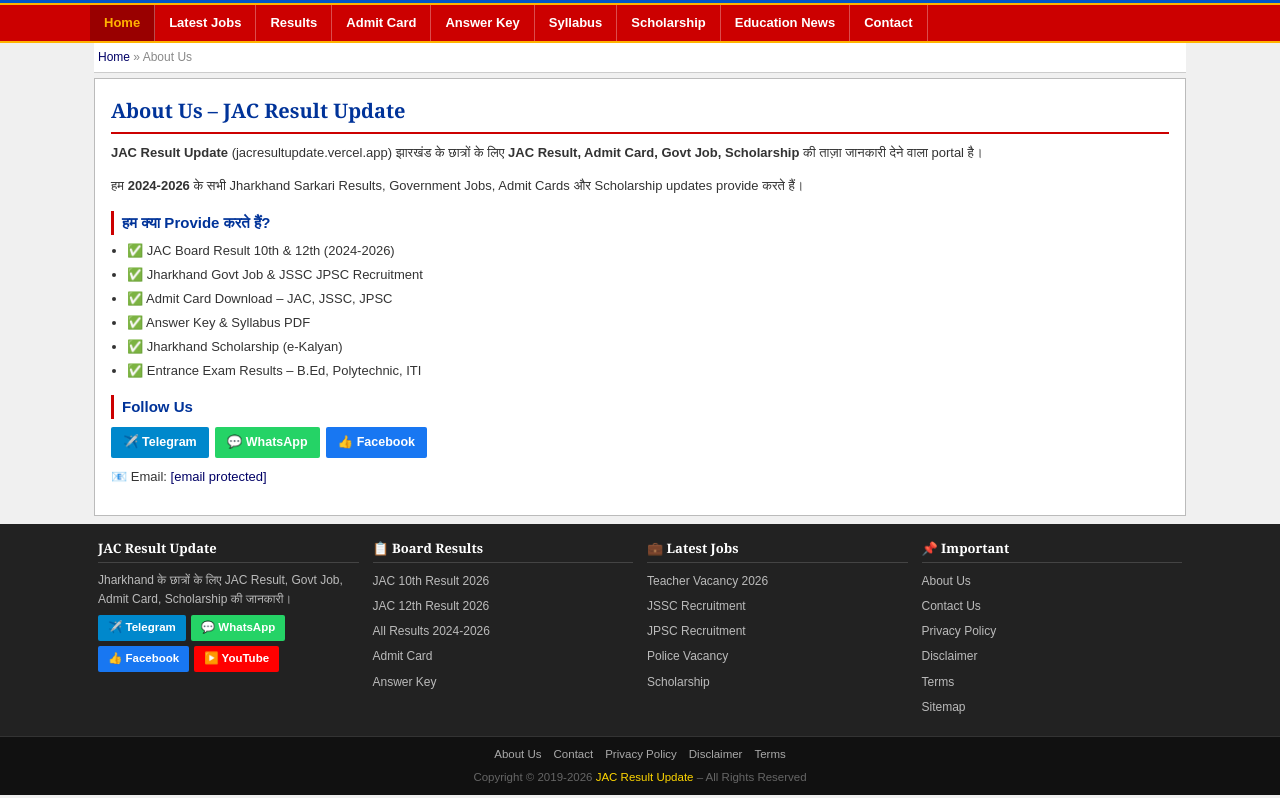
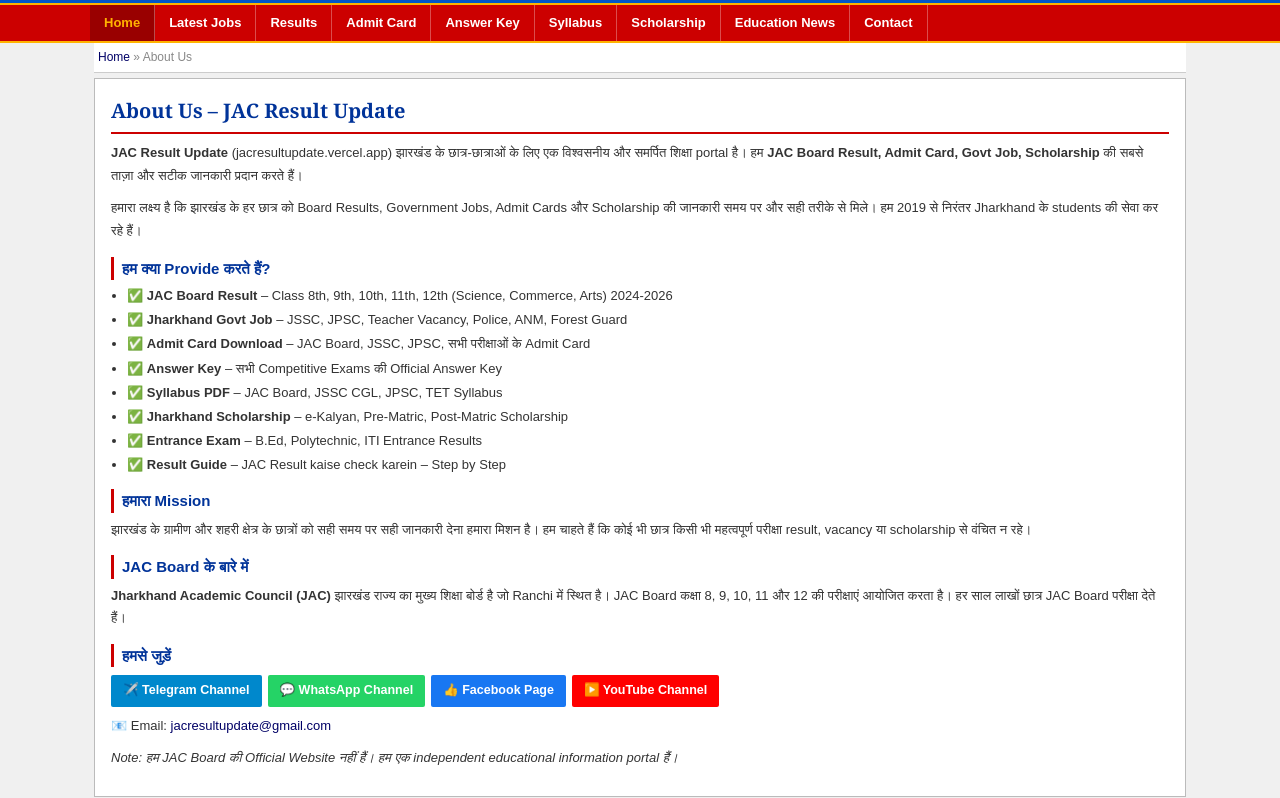
Before and after one commit to rishisinghray/jacresultupdate, a plain HTML site: page about.html in a window 1280 px wide. Shown: the part 177-975 px from the top of the page. Drawn offline with Linux system fonts and the light colour scheme; files that its build step writes are made by us from their sources.

Commit message:
Add files via upload

```diff
--- a/about.html
+++ b/about.html
@@ -68,20 +68,40 @@
 <nav><button class="ntog" onclick="document.getElementById('nl').classList.toggle('open')">☰ Menu</button><div class="nlist" id="nl"><a href="index.html" class="act">Home</a><a href="latest-jobs.html" class="">Latest Jobs</a><a href="results.html" class="">Results</a><a href="admit-card.html" class="">Admit Card</a><a href="answer-key.html" class="">Answer Key</a><a href="syllabus.html" class="">Syllabus</a><a href="scholarship.html" class="">Scholarship</a><a href="education-news.html" class="">Education News</a><a href="contact.html" class="">Contact</a></div></nav>
 <div class="wrap">
 <div class="bc" style="padding:5px 4px"><a href="index.html">Home</a> » About Us</div>
-<div class="art-box"><h1>About Us – JAC Result Update</h1>
-    <p><strong>JAC Result Update</strong> (jacresultupdate.vercel.app) झारखंड के छात्रों के लिए <strong>JAC Result, Admit Card, Govt Job, Scholarship</strong> की ताज़ा जानकारी देने वाला portal है।</p>
-    <p>हम <strong>2024-2026</strong> के सभी Jharkhand Sarkari Results, Government Jobs, Admit Cards और Scholarship updates provide करते हैं।</p>
-    <h2>हम क्या Provide करते हैं?</h2>
-    <ul><li>✅ JAC Board Result 10th & 12th (2024-2026)</li><li>✅ Jharkhand Govt Job & JSSC JPSC Recruitment</li>
-    <li>✅ Admit Card Download – JAC, JSSC, JPSC</li><li>✅ Answer Key & Syllabus PDF</li>
-    <li>✅ Jharkhand Scholarship (e-Kalyan)</li><li>✅ Entrance Exam Results – B.Ed, Polytechnic, ITI</li></ul>
-    <h2>Follow Us</h2>
-    <div style="display:flex;gap:6px;flex-wrap:wrap;margin:8px 0">
-    <a href="https://t.me/JacResultUpdate" style="background:#0088cc;color:#fff;padding:6px 12px;border-radius:2px;font-size:12.5px;font-weight:bold" target="_blank">✈️ Telegram</a>
-    <a href="https://whatsapp.com/channel/0029Vb7hubz7IUYa8nqCCa3D" style="background:#25d366;color:#fff;padding:6px 12px;border-radius:2px;font-size:12.5px;font-weight:bold" target="_blank">💬 WhatsApp</a>
-    <a href="https://www.facebook.com/share/1CeTvhus63/" style="background:#1877f2;color:#fff;padding:6px 12px;border-radius:2px;font-size:12.5px;font-weight:bold" target="_blank">👍 Facebook</a>
-    </div>
-    <p>📧 Email: <a href="/cdn-cgi/l/email-protection" class="__cf_email__" data-cfemail="690a06071d080a1d2903080a1b0c1a1c051d1c190d081d0c470a0604">[email&#160;protected]</a></p></div></div>
+<div class="art-box">
+<h1>About Us – JAC Result Update</h1>
+<p><strong>JAC Result Update</strong> (jacresultupdate.vercel.app) झारखंड के छात्र-छात्राओं के लिए एक विश्वसनीय और समर्पित शिक्षा portal है। हम <strong>JAC Board Result, Admit Card, Govt Job, Scholarship</strong> की सबसे ताज़ा और सटीक जानकारी प्रदान करते हैं।</p>
+
+<p>हमारा लक्ष्य है कि झारखंड के हर छात्र को Board Results, Government Jobs, Admit Cards और Scholarship की जानकारी समय पर और सही तरीके से मिले। हम 2019 से निरंतर Jharkhand के students की सेवा कर रहे हैं।</p>
+
+<h2>हम क्या Provide करते हैं?</h2>
+<ul>
+<li>✅ <strong>JAC Board Result</strong> – Class 8th, 9th, 10th, 11th, 12th (Science, Commerce, Arts) 2024-2026</li>
+<li>✅ <strong>Jharkhand Govt Job</strong> – JSSC, JPSC, Teacher Vacancy, Police, ANM, Forest Guard</li>
+<li>✅ <strong>Admit Card Download</strong> – JAC Board, JSSC, JPSC, सभी परीक्षाओं के Admit Card</li>
+<li>✅ <strong>Answer Key</strong> – सभी Competitive Exams की Official Answer Key</li>
+<li>✅ <strong>Syllabus PDF</strong> – JAC Board, JSSC CGL, JPSC, TET Syllabus</li>
+<li>✅ <strong>Jharkhand Scholarship</strong> – e-Kalyan, Pre-Matric, Post-Matric Scholarship</li>
+<li>✅ <strong>Entrance Exam</strong> – B.Ed, Polytechnic, ITI Entrance Results</li>
+<li>✅ <strong>Result Guide</strong> – JAC Result kaise check karein – Step by Step</li>
+</ul>
+
+<h2>हमारा Mission</h2>
+<p>झारखंड के ग्रामीण और शहरी क्षेत्र के छात्रों को सही समय पर सही जानकारी देना हमारा मिशन है। हम चाहते हैं कि कोई भी छात्र किसी भी महत्वपूर्ण परीक्षा result, vacancy या scholarship से वंचित न रहे।</p>
+
+<h2>JAC Board के बारे में</h2>
+<p><strong>Jharkhand Academic Council (JAC)</strong> झारखंड राज्य का मुख्य शिक्षा बोर्ड है जो Ranchi में स्थित है। JAC Board कक्षा 8, 9, 10, 11 और 12 की परीक्षाएं आयोजित करता है। हर साल लाखों छात्र JAC Board परीक्षा देते हैं।</p>
+
+<h2>हमसे जुड़ें</h2>
+<div style="display:flex;gap:6px;flex-wrap:wrap;margin:8px 0">
+<a href="https://t.me/JacResultUpdate" style="background:#0088cc;color:#fff;padding:6px 12px;border-radius:2px;font-size:12.5px;font-weight:bold" target="_blank">✈️ Telegram Channel</a>
+<a href="https://whatsapp.com/channel/0029Vb7hubz7IUYa8nqCCa3D" style="background:#25d366;color:#fff;padding:6px 12px;border-radius:2px;font-size:12.5px;font-weight:bold" target="_blank">💬 WhatsApp Channel</a>
+<a href="https://www.facebook.com/share/1CeTvhus63/" style="background:#1877f2;color:#fff;padding:6px 12px;border-radius:2px;font-size:12.5px;font-weight:bold" target="_blank">👍 Facebook Page</a>
+<a href="https://www.youtube.com/@JACResultUpdate1" style="background:#ff0000;color:#fff;padding:6px 12px;border-radius:2px;font-size:12.5px;font-weight:bold" target="_blank">▶️ YouTube Channel</a>
+</div>
+<p>📧 Email: <a href="mailto:jacresultupdate@gmail.com">jacresultupdate@gmail.com</a></p>
+<p><em>Note: हम JAC Board की Official Website नहीं हैं। हम एक independent educational information portal हैं।</em></p>
+</div></div>
 <div class="site-footer"><div class="finner">
 <div class="fc"><h4>JAC Result Update</h4><p>Jharkhand के छात्रों के लिए JAC Result, Govt Job, Admit Card, Scholarship की जानकारी।</p><div class="socrow"><a href="https://t.me/JacResultUpdate" class="scb stg" target="_blank">✈️ Telegram</a><a href="https://whatsapp.com/channel/0029Vb7hubz7IUYa8nqCCa3D" class="scb swa" target="_blank">💬 WhatsApp</a><a href="https://www.facebook.com/share/1CeTvhus63/" class="scb sfb" target="_blank">👍 Facebook</a><a href="https://www.youtube.com/@JACResultUpdate1" class="scb syt" target="_blank">▶️ YouTube</a></div></div>
 <div class="fc"><h4>📋 Board Results</h4><ul><li><a href="jac-10th-result-2026.html">JAC 10th Result 2026</a></li><li><a href="jac-12th-result-2026.html">JAC 12th Result 2026</a></li><li><a href="results.html">All Results 2024-2026</a></li><li><a href="admit-card.html">Admit Card</a></li><li><a href="answer-key.html">Answer Key</a></li></ul></div>
```
Also changed, not shown: contact.html (+31 -10 lines), README.txt.
